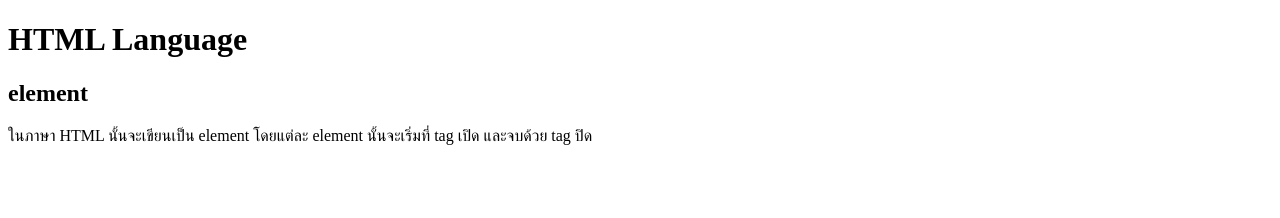
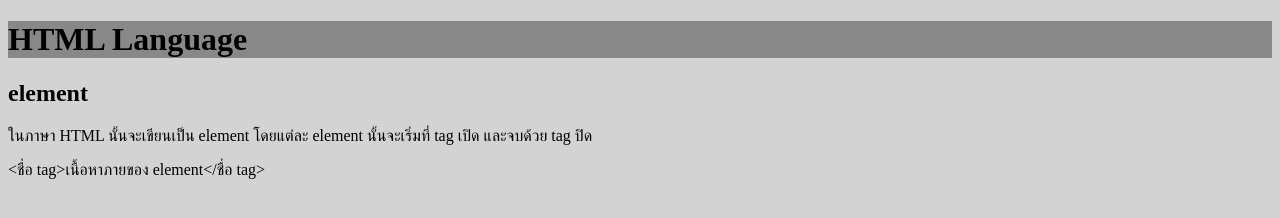
Before and after one commit to Pattanachai-S/Pattanachai-S.github.io, a plain HTML site: page index.html in a window 1280 px wide. Drawn offline with Linux system fonts and the light colour scheme.

Commit message:
add example tag

```diff
--- a/index.html
+++ b/index.html
@@ -1,11 +1,12 @@
 <!DOCTYPE html>
 <html>
-  <head>
-    <title>Create web page</title>
+  <head >
+    <title >Create web page</title>
   </head>
-  <body>
-    <h1>HTML Language</h1>
+  <body style="background-color:LightGray">
+    <h1 style="background-color: #888888">HTML Language</h1>
       <h2>element</h2>
-        <p>ในภาษา HTML นั้นจะเขียนเป็น element โดยแต่ละ element นั้นจะเริ่มที่ tag เปิด และจบด้วย tag ปิด
+        <p>ในภาษา HTML นั้นจะเขียนเป็น element โดยแต่ละ element นั้นจะเริ่มที่ tag เปิด และจบด้วย tag ปิด</p>
+        <p> <span><</span>ชื่อ tag<span>></span>เนื้อหาภายของ element<span><</span>/ชื่อ tag<span>></span></p>
   </body>
 </html>
```
